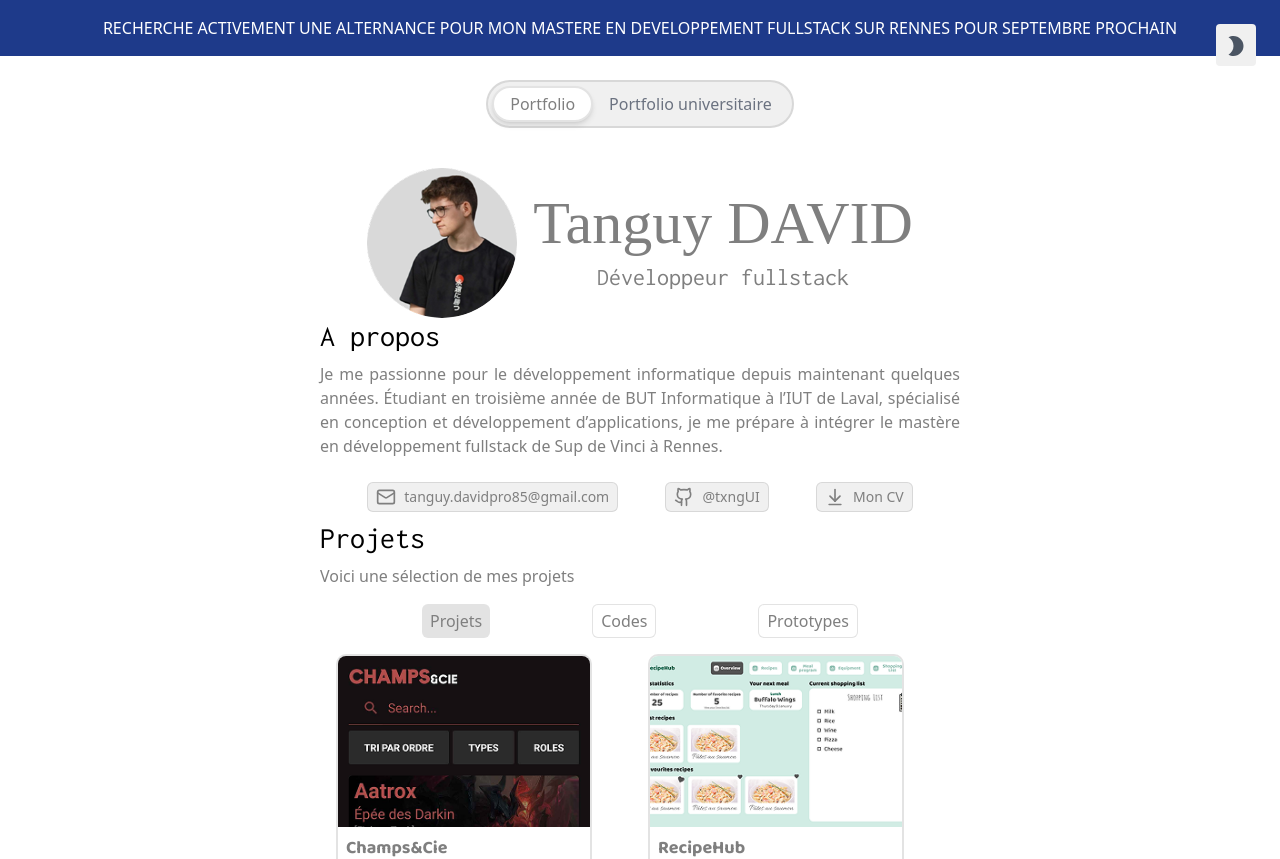
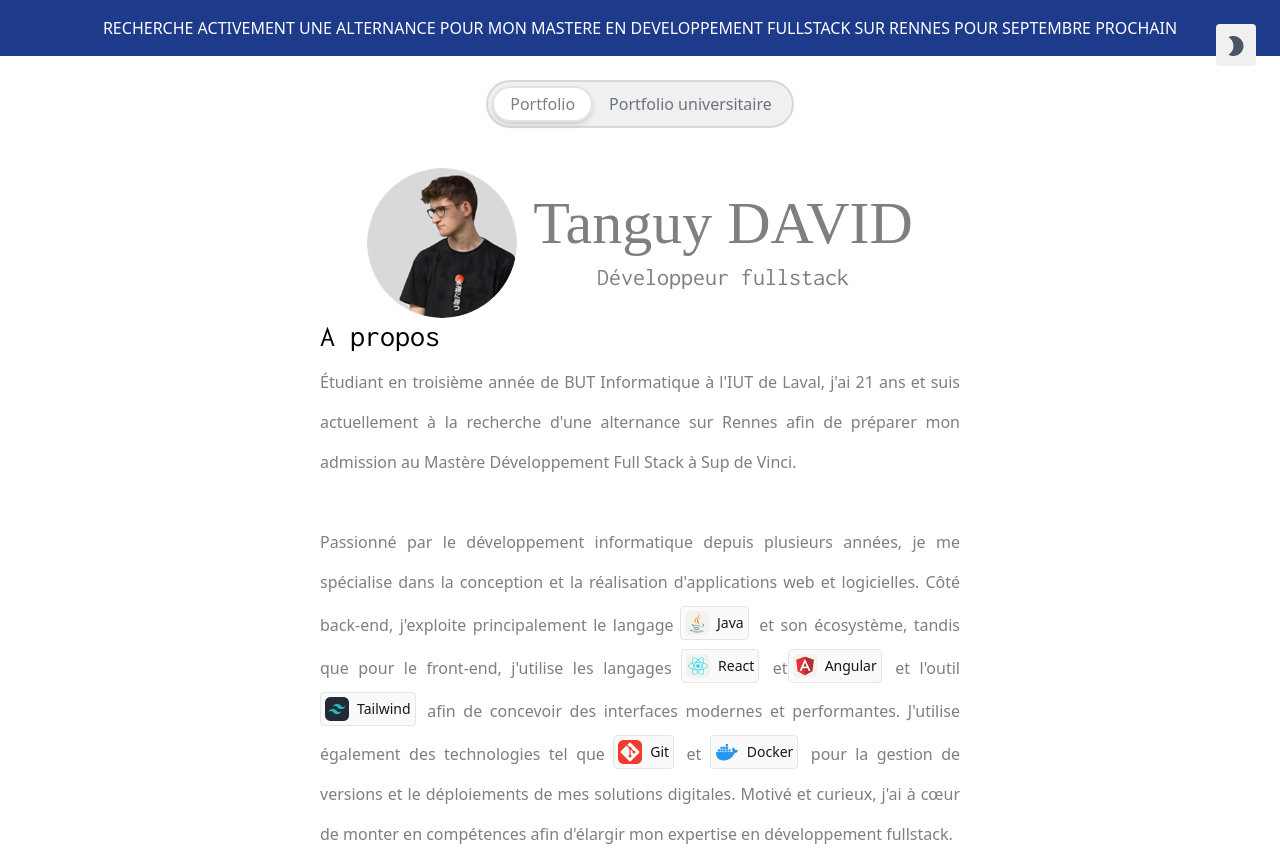
Before and after one commit to txngUI/portfolio, a Next.js app: page / in a window 1280 px wide. Shown: the top 859 px of the page. Built offline with nearby package versions, Linux system fonts and the light colour scheme.

Commit message:
Update About.tsx

```diff
--- a/app/components/About.tsx
+++ b/app/components/About.tsx
@@ -4,6 +4,7 @@ import { Github } from "lucide-react";
 import { ArrowDownToLine } from "lucide-react";
 import { Inconsolata } from "next/font/google";
 import ContactButton from "./ContactButton";
+import Image from "next/image";
 
 const inconsolata = Inconsolata({
   subsets: ["latin"],
@@ -13,15 +14,89 @@ const inconsolata = Inconsolata({
 export default function About() {
   return (
     <div className="h-fit flex flex-col items-start">
-      <h2 className={`${inconsolata.className} text-titlecolor text-center text-3xl mb-2`}>
+      <h2
+        className={`${inconsolata.className} text-titlecolor text-center text-3xl mb-2`}
+      >
         A propos
       </h2>
-      <p className="text-justify">
-        Je me passionne pour le développement informatique depuis maintenant
-        quelques années. Étudiant en troisième année de BUT Informatique à l’IUT
-        de Laval, spécialisé en conception et développement d’applications, je
-        me prépare à intégrer le mastère en développement fullstack de Sup de
-        Vinci à Rennes.
+      <p className="text-justify leading-10">
+        Étudiant en troisième année de BUT Informatique à l&apos;IUT de Laval,
+        j&apos;ai 21 ans et suis actuellement à la recherche d&apos;une
+        alternance sur Rennes afin de préparer mon admission au Mastère
+        Développement Full Stack à Sup de Vinci.
+      </p>
+      <p className="mt-10 text-justify leading-10">
+        Passionné par le développement informatique depuis plusieurs années, je
+        me spécialise dans la conception et la réalisation d&apos;applications
+        web et logicielles. Côté back-end, j&apos;exploite principalement
+        le langage{" "}
+        <span className="inline-flex translate-y-1 items-center justify-between rounded border border-neutral-200 bg-neutral-50 mr-1 p-1 text-sm leading-4 text-neutral-900 no-underline dark:border-neutral-700 dark:bg-neutral-800 dark:text-neutral-100">
+          <Image
+            key="Java"
+            src="/icones/java.png"
+            alt="Java"
+            width={24}
+            height={24}
+            className="mr-2"
+          />
+          Java
+        </span> et son écosystème, tandis que pour le front-end, j&apos;utilise les langages  <span className="inline-flex translate-y-1 items-center rounded border border-neutral-200 bg-neutral-50 mr-1 p-1 text-sm leading-4 text-neutral-900 no-underline dark:border-neutral-700 dark:bg-neutral-800 dark:text-neutral-100">
+          <Image
+            key="React"
+            src="/icones/react.png"
+            alt="React"
+            width={24}
+            height={24}
+            className="mr-2"
+          />
+          React
+        </span> et
+        <span className="inline-flex translate-y-1 items-center rounded border border-neutral-200 bg-neutral-50 p-1 mr-1 text-sm leading-4 text-neutral-900 no-underline dark:border-neutral-700 dark:bg-neutral-800 dark:text-neutral-100">
+          <Image
+            key="Angular"
+            src="/icones/angular.png"
+            alt="Angular"
+            width={24}
+            height={24}
+            className="mr-2"
+          />
+          Angular
+        </span> et l&apos;outil <span className="inline-flex translate-y-1 items-center rounded border border-neutral-200 bg-neutral-50 p-1 mr-1 text-sm leading-4 text-neutral-900 no-underline dark:border-neutral-700 dark:bg-neutral-800 dark:text-neutral-100">
+          <Image
+            key="Tailwind"
+            src="/icones/tailwindcss.png"
+            alt="Tailwind"
+            width={24}
+            height={24}
+            className="mr-2"
+          />
+          Tailwind
+        </span> afin de concevoir des interfaces
+        modernes et performantes. J&apos;utilise également des technologies tel
+        que <span className="inline-flex translate-y-1 items-center rounded border border-neutral-200 bg-neutral-50 p-1 mr-1 text-sm leading-4 text-neutral-900 no-underline dark:border-neutral-700 dark:bg-neutral-800 dark:text-neutral-100">
+          <Image
+            key="Git"
+            src="/icones/git.png"
+            alt="Git"
+            width={24}
+            height={24}
+            className="mr-2"
+          />
+          Git
+        </span> et <span className="inline-flex translate-y-1 items-center rounded border border-neutral-200 bg-neutral-50 p-1 mr-1 text-sm leading-4 text-neutral-900 no-underline dark:border-neutral-700 dark:bg-neutral-800 dark:text-neutral-100">
+          <Image
+            key="Docker"
+            src="/icones/docker.png"
+            alt="Docker"
+            width={24}
+            height={24}
+            className="mr-2"
+          />
+          Docker
+        </span> pour la gestion de versions et le déploiements de mes
+        solutions digitales. Motivé et curieux, j&apos;ai à cœur de monter en
+        compétences afin d&apos;élargir mon expertise en développement
+        fullstack.
       </p>
       <div className="flex flex-col sm:flex-col md:flex-col lg:flex-row justify-evenly w-full mt-4">
         <ContactButton
```
